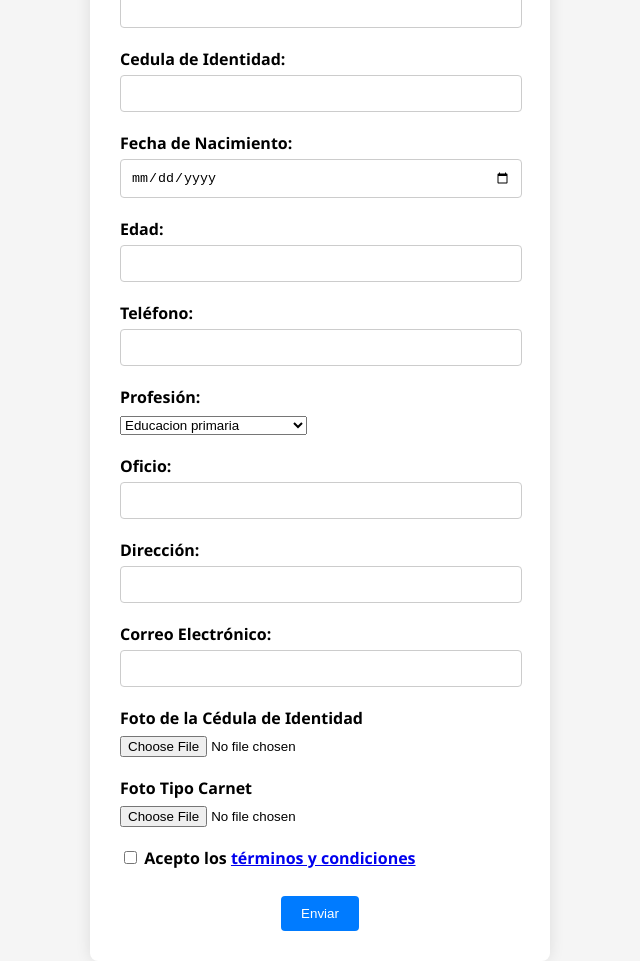
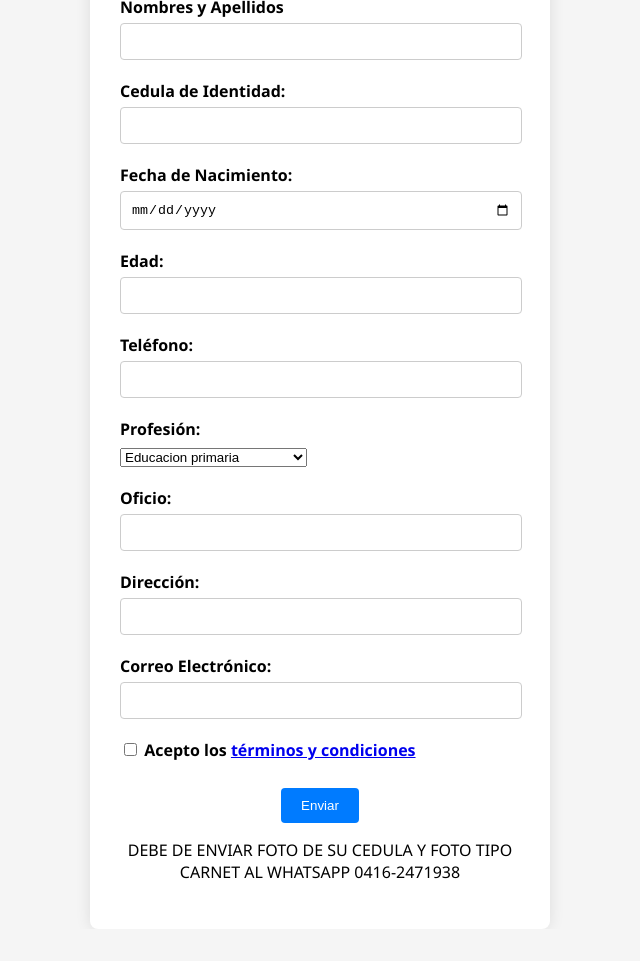
Before and after one commit to AngelJRomero21/caes, a plain HTML site: page registro/index.html in a window 1280 px wide. Shown: the whole page, without its empty margins (320-960 px from the left). After the commit the page ends 929 px from the top, so only its background shows below. Drawn offline with Linux system fonts and the light colour scheme.

Commit message:
modified:   registro/index.html

```diff
--- a/registro/index.html
+++ b/registro/index.html
@@ -100,14 +100,6 @@
       <label for="correo">Correo Electrónico:</label>
       <input type="email" id="correo" name="correo" required>
     </div>
-    <div class="form-group">
-      <label for="cedula">Foto de la Cédula de Identidad</label>
-      <input type="file" name="attachment" accept="image/png, image/jpeg" required>
-    </div>
-    <div class="form-group">
-      <label for="foto">Foto Tipo Carnet</label>
-      <input type="file" name="attachment" accept="image/png, image/jpeg" required>
-    </div>
     <div class="checkbox">
       <label for="terminos">
         <input type="checkbox" id="terminos" name="terminos" required> Acepto los  <a href="/terminos">términos y condiciones</a>
@@ -116,6 +108,7 @@
     <br>
     <center>
     <button type="submit">Enviar</button>
+    <p>DEBE DE ENVIAR FOTO DE SU CEDULA Y FOTO TIPO CARNET AL WHATSAPP 0416-2471938</p>
     </center>
     <input type="hidden" name="_subject" value="NUEVO REGISTRO EN CAES - WEB SITE">
     <input type="hidden" name="_cc" value="mrprogramador21@gmail.com,elvisdanielsalassalcedo@gmail.com">
```
